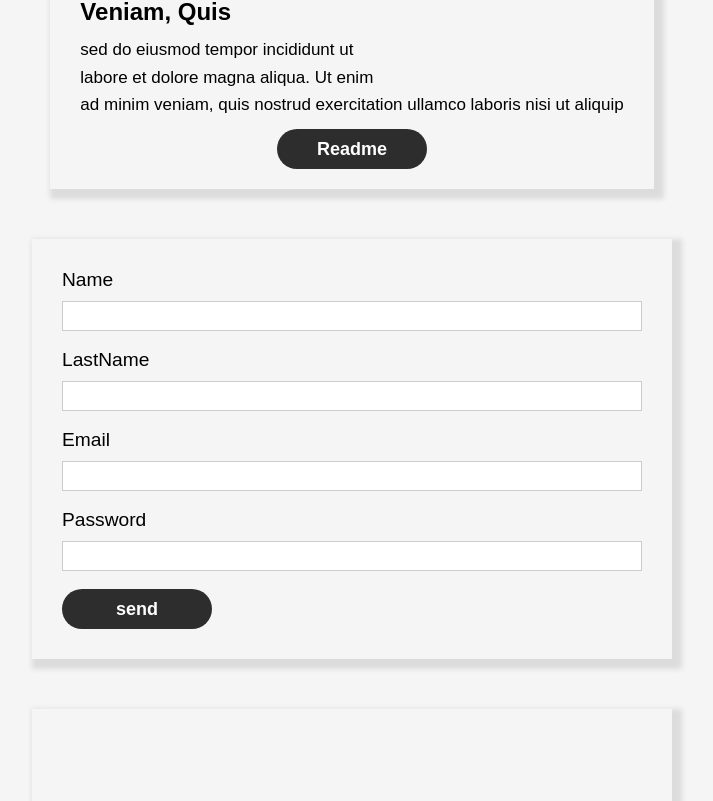
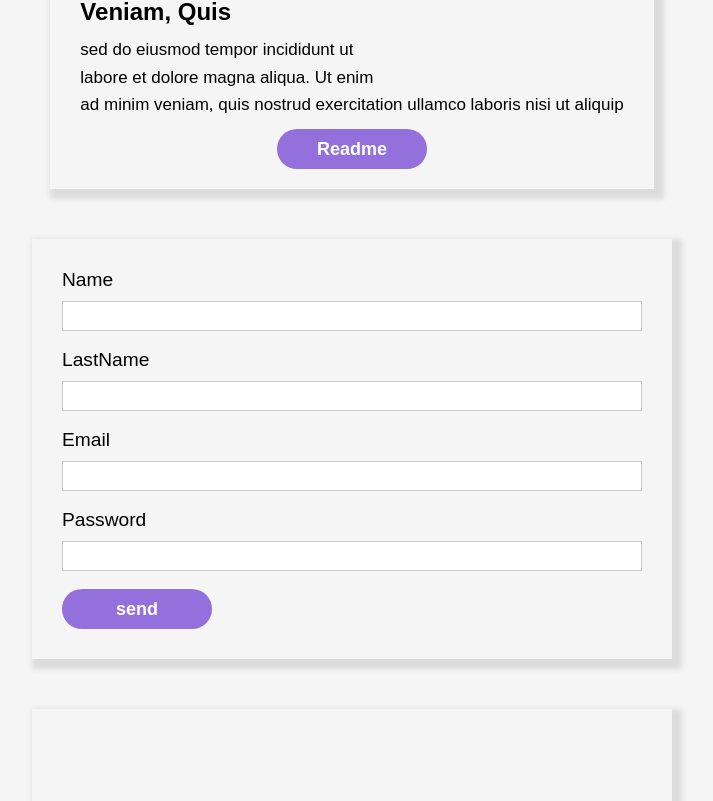
Before and after one commit to MahsumaRezai/React_Router, a React (Create React App) app: page /product/1 in a window 1280 px wide. Shown: the part 2153-2954 px from the top of the page, without its empty margins (288-1001 px from the left). Built offline with nearby package versions, Linux system fonts and the light colour scheme.

Commit message:
add some style

```diff
--- a/src/componet/AddUser/Button.module.css
+++ b/src/componet/AddUser/Button.module.css
@@ -7,7 +7,7 @@
 .btn {
     width: 150px;
     height: 40px;
-    background-color: #2d2d2d;
+    background-color: mediumpurple;
     border: none;
     border-radius: 20px;
     color: white;
--- a/src/componet/Button/Button.module.css
+++ b/src/componet/Button/Button.module.css
@@ -7,7 +7,7 @@
 .btn {
     width: 150px;
     height: 40px;
-    background-color: #2d2d2d;
+    background-color: mediumpurple;
     border: none;
     border-radius: 20px;
     color: white;
--- a/src/componet/Error/Button.module.css
+++ b/src/componet/Error/Button.module.css
@@ -1,7 +1,7 @@
 .button {
     font: inherit;
-    border: 1px solid #2d2d2d;
-    background: #2d2d2d;
+    border: 1px solid mediumpurple;
+    background: mediumpurple;
     color: white;
     padding: 0.25rem 1rem;
     cursor: pointer;
--- a/src/componet/Error/Error.module.css
+++ b/src/componet/Error/Error.module.css
@@ -8,7 +8,7 @@
 }
 
 .header {
-    background: #2d2d2d;
+    background: mediumpurple;
     padding: 1rem;
     font-family: sans-serif;
     color: white;
--- a/src/componet/UI/Header.module.css
+++ b/src/componet/UI/Header.module.css
@@ -1,5 +1,5 @@
 .head {
-    background: #2d2d2d;
+    background: mediumpurple;
     width: 100%;
     color: white;
     height: 50px;
@@ -21,7 +21,7 @@
 }
 
 .title {
-   text-align: start;
+    text-align: start;
 
 
 }
```
